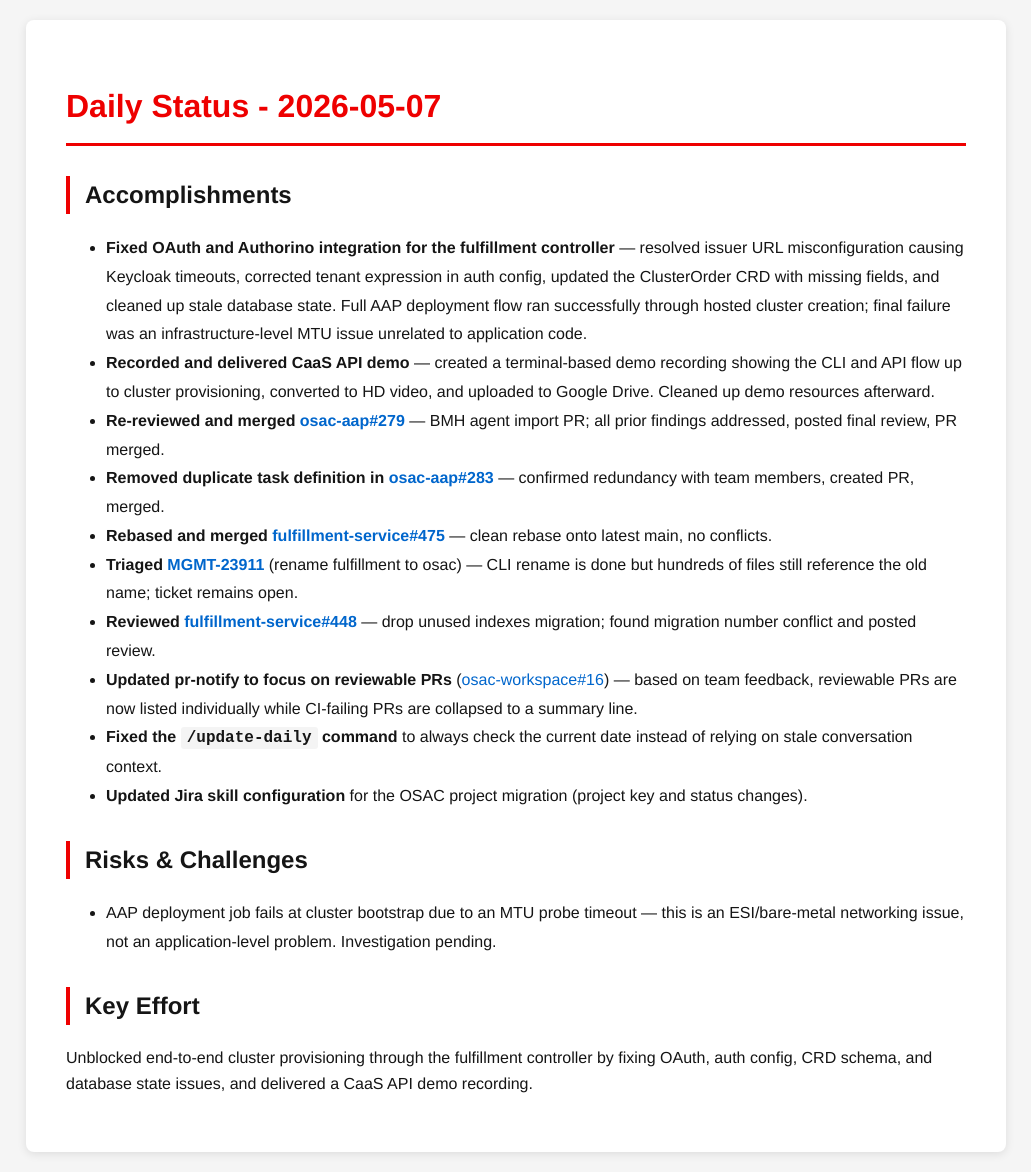
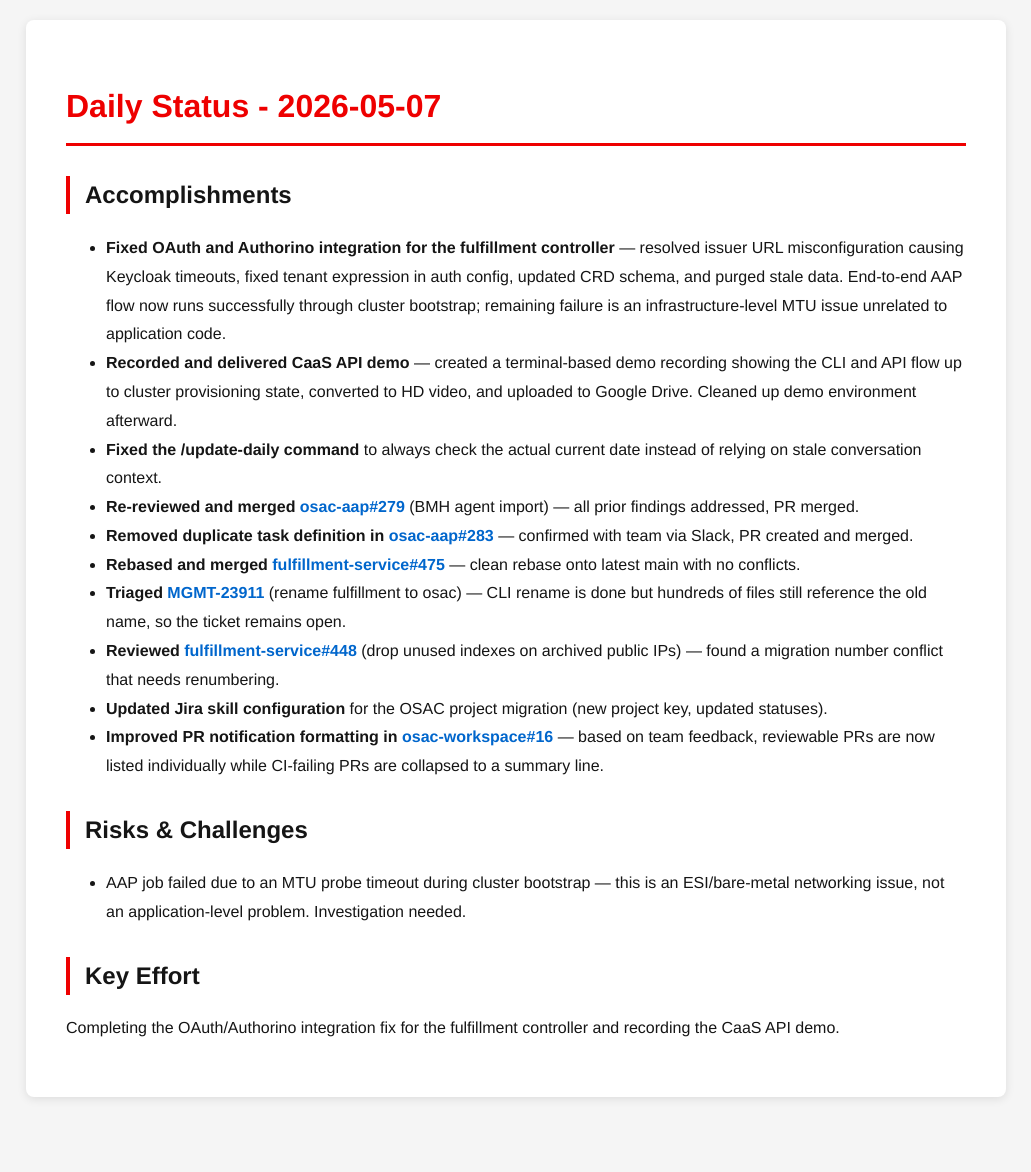
Before and after one commit to tzvatot/daily-status, a Jekyll site: the page built from 2026-05-07.md, in a window 1280 px wide. Shown: the whole page, without its empty margins (124-1155 px from the left). Built offline with Jekyll 4.4.1, drawn with Linux system fonts in a browser that asks for light colours; after the commit the page ends 1117 px from its top, so only the background shows below that.

Commit message:
Daily status update - 2026-05-07

```diff
--- a/2026-05-07.md
+++ b/2026-05-07.md
@@ -7,19 +7,19 @@
 # Daily Status - 2026-05-07
 
 ## Accomplishments
-- **Fixed OAuth and Authorino integration for the fulfillment controller** — resolved issuer URL misconfiguration causing Keycloak timeouts, corrected tenant expression in auth config, updated the ClusterOrder CRD with missing fields, and cleaned up stale database state. Full AAP deployment flow ran successfully through hosted cluster creation; final failure was an infrastructure-level MTU issue unrelated to application code.
-- **Recorded and delivered CaaS API demo** — created a terminal-based demo recording showing the CLI and API flow up to cluster provisioning, converted to HD video, and uploaded to Google Drive. Cleaned up demo resources afterward.
-- **Re-reviewed and merged [osac-aap#279](https://github.com/osac-project/osac-aap/pull/279)** — BMH agent import PR; all prior findings addressed, posted final review, PR merged.
-- **Removed duplicate task definition in [osac-aap#283](https://github.com/osac-project/osac-aap/pull/283)** — confirmed redundancy with team members, created PR, merged.
-- **Rebased and merged [fulfillment-service#475](https://github.com/osac-project/fulfillment-service/pull/475)** — clean rebase onto latest main, no conflicts.
-- **Triaged [MGMT-23911](https://issues.redhat.com/browse/MGMT-23911)** (rename fulfillment to osac) — CLI rename is done but hundreds of files still reference the old name; ticket remains open.
-- **Reviewed [fulfillment-service#448](https://github.com/osac-project/fulfillment-service/pull/448)** — drop unused indexes migration; found migration number conflict and posted review.
-- **Updated pr-notify to focus on reviewable PRs** ([osac-workspace#16](https://github.com/osac-project/osac-workspace/pull/16)) — based on team feedback, reviewable PRs are now listed individually while CI-failing PRs are collapsed to a summary line.
-- **Fixed the `/update-daily` command** to always check the current date instead of relying on stale conversation context.
-- **Updated Jira skill configuration** for the OSAC project migration (project key and status changes).
+- **Fixed OAuth and Authorino integration for the fulfillment controller** — resolved issuer URL misconfiguration causing Keycloak timeouts, fixed tenant expression in auth config, updated CRD schema, and purged stale data. End-to-end AAP flow now runs successfully through cluster bootstrap; remaining failure is an infrastructure-level MTU issue unrelated to application code.
+- **Recorded and delivered CaaS API demo** — created a terminal-based demo recording showing the CLI and API flow up to cluster provisioning state, converted to HD video, and uploaded to Google Drive. Cleaned up demo environment afterward.
+- **Fixed the /update-daily command** to always check the actual current date instead of relying on stale conversation context.
+- **Re-reviewed and merged [osac-aap#279](https://github.com/osac-project/osac-aap/pull/279)** (BMH agent import) — all prior findings addressed, PR merged.
+- **Removed duplicate task definition in [osac-aap#283](https://github.com/osac-project/osac-aap/pull/283)** — confirmed with team via Slack, PR created and merged.
+- **Rebased and merged [fulfillment-service#475](https://github.com/osac-project/fulfillment-service/pull/475)** — clean rebase onto latest main with no conflicts.
+- **Triaged [MGMT-23911](https://issues.redhat.com/browse/MGMT-23911)** (rename fulfillment to osac) — CLI rename is done but hundreds of files still reference the old name, so the ticket remains open.
+- **Reviewed [fulfillment-service#448](https://github.com/osac-project/fulfillment-service/pull/448)** (drop unused indexes on archived public IPs) — found a migration number conflict that needs renumbering.
+- **Updated Jira skill configuration** for the OSAC project migration (new project key, updated statuses).
+- **Improved PR notification formatting in [osac-workspace#16](https://github.com/osac-project/osac-workspace/pull/16)** — based on team feedback, reviewable PRs are now listed individually while CI-failing PRs are collapsed to a summary line.
 
 ## Risks & Challenges
-- AAP deployment job fails at cluster bootstrap due to an MTU probe timeout — this is an ESI/bare-metal networking issue, not an application-level problem. Investigation pending.
+- AAP job failed due to an MTU probe timeout during cluster bootstrap — this is an ESI/bare-metal networking issue, not an application-level problem. Investigation needed.
 
 ## Key Effort
-Unblocked end-to-end cluster provisioning through the fulfillment controller by fixing OAuth, auth config, CRD schema, and database state issues, and delivered a CaaS API demo recording.
+Completing the OAuth/Authorino integration fix for the fulfillment controller and recording the CaaS API demo.
```
